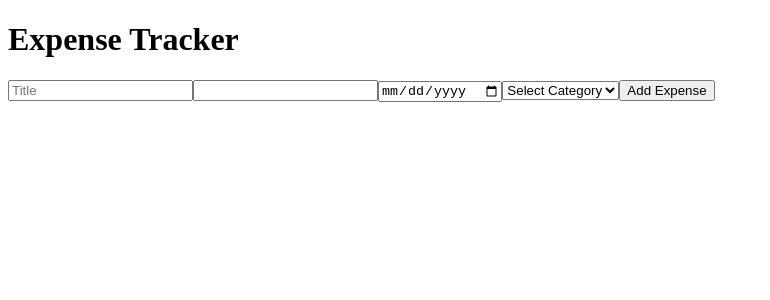
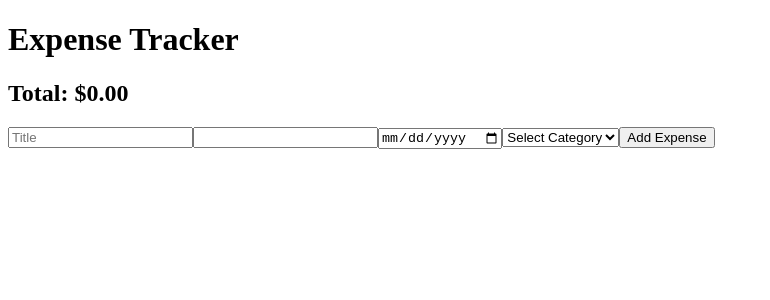
Before and after one commit to lilskyex0x/Expense_Tracker, a React (Vite) app: page / in a window 1280 px wide. Shown: the top 300 px of the page, without its empty margins (0-770 px from the left). Built offline with nearby package versions, Linux system fonts and the light colour scheme.

Commit message:
Added total expense at the top

```diff
--- a/src/App.jsx
+++ b/src/App.jsx
@@ -17,6 +17,8 @@ function App() {
     localStorage.setItem("expenses", JSON.stringify(expenses))
   }, [expenses])
 
+  const total = expenses.reduce((acc, expense) => acc + expense.amount, 0);
+
   const handleAddExpense = (expense) => {
     setExpenses((prevExpenses) => [expense, ...prevExpenses])
   };
@@ -26,6 +28,7 @@ function App() {
   return (
     <>
       <h1>Expense Tracker</h1>
+      <h2>Total: ${total.toFixed(2)}</h2>
       <ExpenseForm onAddExpense={handleAddExpense} />
       <ul>
         {expenses.map((expense) => (
```
